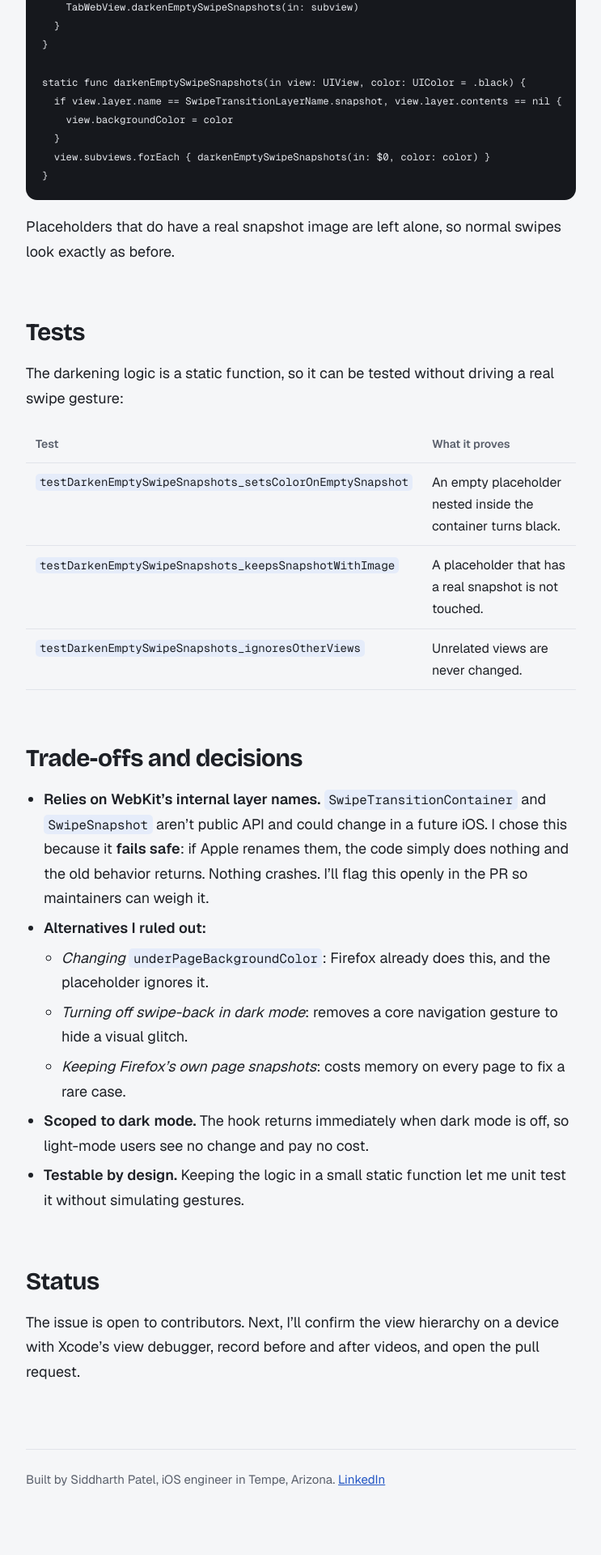
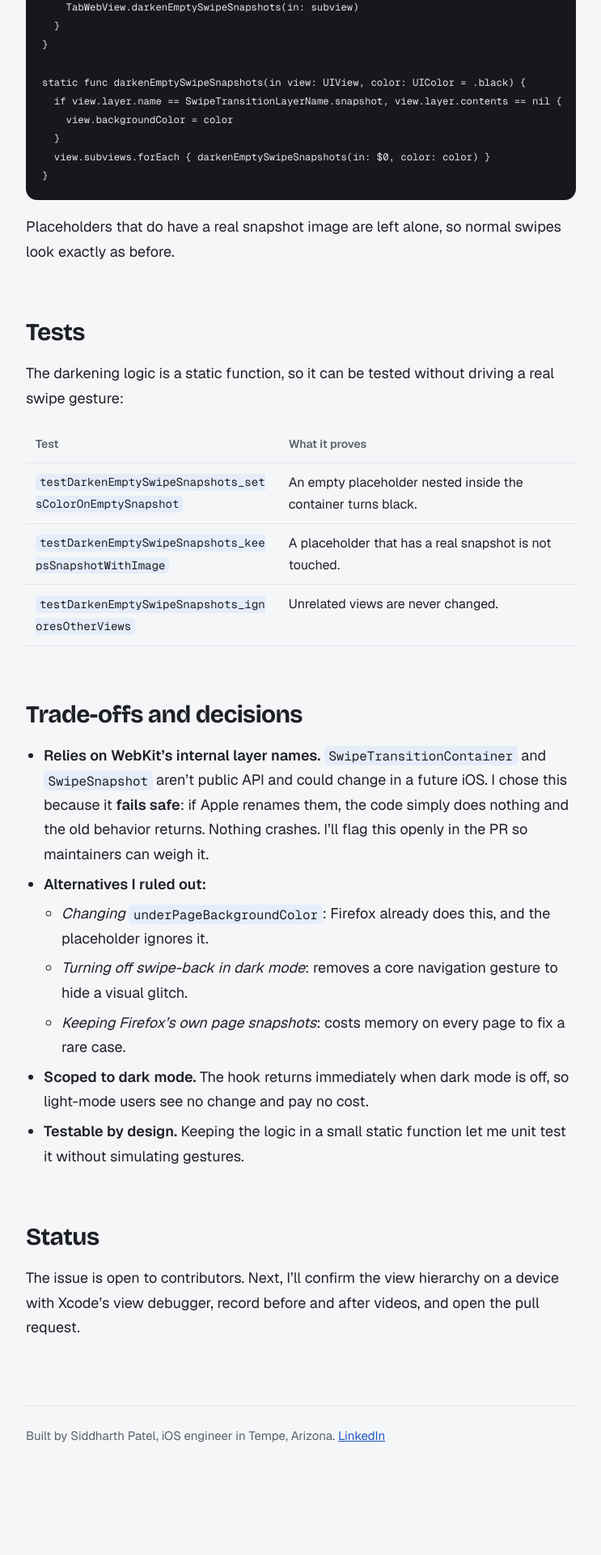
Before and after one commit to patelsid1211/patelsid1211.github.io, a Jekyll site: the page built from open-source/firefox-ios-35573/index.md, in a window 1280 px wide. Shown: the part 1751-3671 px from the top of the page at 81% size, without its empty margins (268-1011 px from the left). Built offline with Jekyll 4.4.1, drawn with Linux system fonts in a browser that asks for light colours; after the commit the page ends 3616 px from its top, so only the background shows below that.

Commit message:
Wrap long test names in case study tables
Co-Authored-By: Claude Opus 5.5 <noreply@anthropic.com>
Claude-Session: https://claude.ai/code/session_01GBHJs8GVeex8TdiujCw8w5

```diff
--- a/assets/blog.css
+++ b/assets/blog.css
@@ -68,4 +68,6 @@ footer { margin-top: 80px; padding-top: 24px; border-top: 1px solid var(--line);
 .post table { width: 100%; border-collapse: collapse; margin: 1.2em 0; font-size: 16px; display: block; overflow-x: auto; }
 .post th, .post td { text-align: left; vertical-align: top; padding: 10px 12px; border-bottom: 1px solid var(--line); }
 .post th { color: var(--muted); font-weight: 600; font-size: 14px; }
-.post td code { white-space: nowrap; }
+.post table { display: table; table-layout: fixed; }
+.post td:first-child, .post th:first-child { width: 46%; }
+.post td code { white-space: normal; overflow-wrap: anywhere; word-break: break-word; }
```
